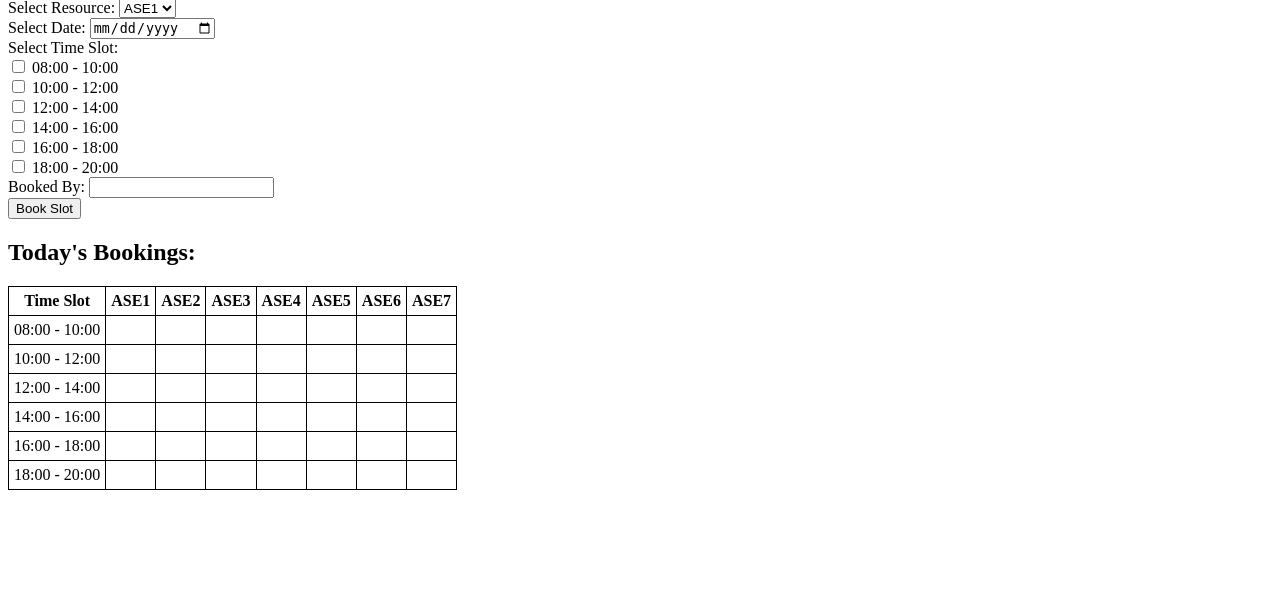
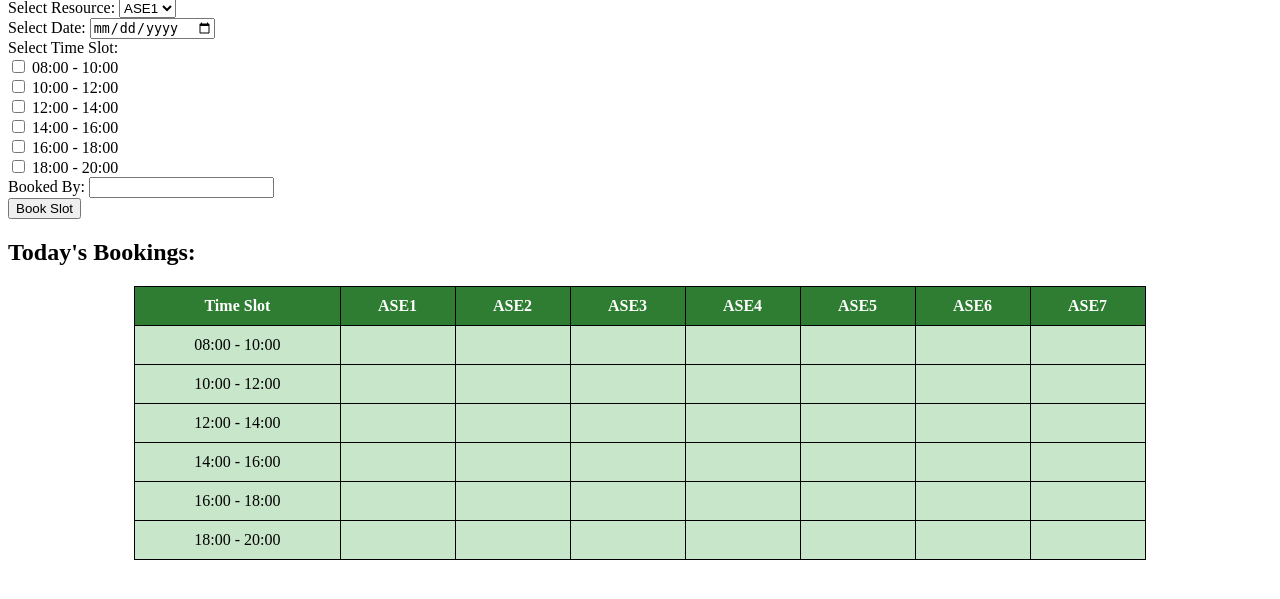
Before and after one commit to siddanthpai/ase-resource-booking, a Flask app: page / in a window 1280 px wide. Shown: the part 81-680 px from the top of the page. Run offline with Flask 2, Linux system fonts and the light colour scheme; data that the repository does not hold is empty.

Commit message:
adding css

```diff
--- /dev/null
+++ b/static/styles.css
@@ -0,0 +1,23 @@
+table {
+    border-collapse: collapse;
+    width: 80%;
+    margin: auto;
+    background-color: #c8e6c9; /* Light green background for the table */
+}
+
+th, td {
+    border: 1px solid black;
+    padding: 10px;
+    text-align: center;
+}
+
+th {
+    background-color: #2e7d32; /* Dark green header background */
+    color: white;
+}
+
+/* Apply red background to booked cells */
+.booked {
+    background-color: #ef5350; /* Red background for booked cells */
+    color: white;
+}
--- a/templates/index.html
+++ b/templates/index.html
@@ -2,16 +2,7 @@
 <html>
 <head>
     <title>Slot Booking App</title>
-    <style>
-        table {
-            border-collapse: collapse;
-        }
-        th, td {
-            border: 1px solid black;
-            padding: 5px;
-            text-align: center;
-        }
-    </style>
+    <link rel="stylesheet" href="{{ url_for('static', filename='styles.css') }}">
 </head>
 <body>
     <h1>ASE Booking App</h1>
```
